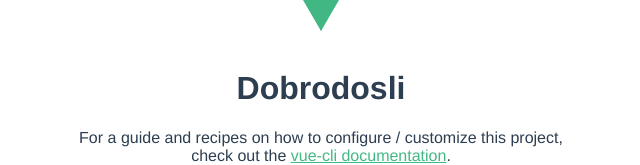
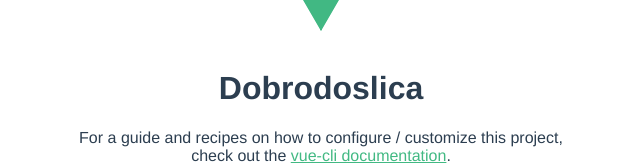
Before and after one commit to Neshke/deltagraf, a Vue app: page / in a window 1280 px wide. Shown: the part 215-380 px from the top of the page, without its empty margins (319-959 px from the left). Built offline with nearby package versions, Linux system fonts and the light colour scheme.

Commit message:
Dev Release

```diff
--- a/src/App.vue
+++ b/src/App.vue
@@ -1,7 +1,7 @@
 <template>
   <div id="app">
     <img alt="Vue logo" src="./assets/logo.png">
-    <HelloWorld msg="Dobrodosli"/>
+    <HelloWorld msg="Dobrodoslica"/>
   </div>
 </template>
 
```
